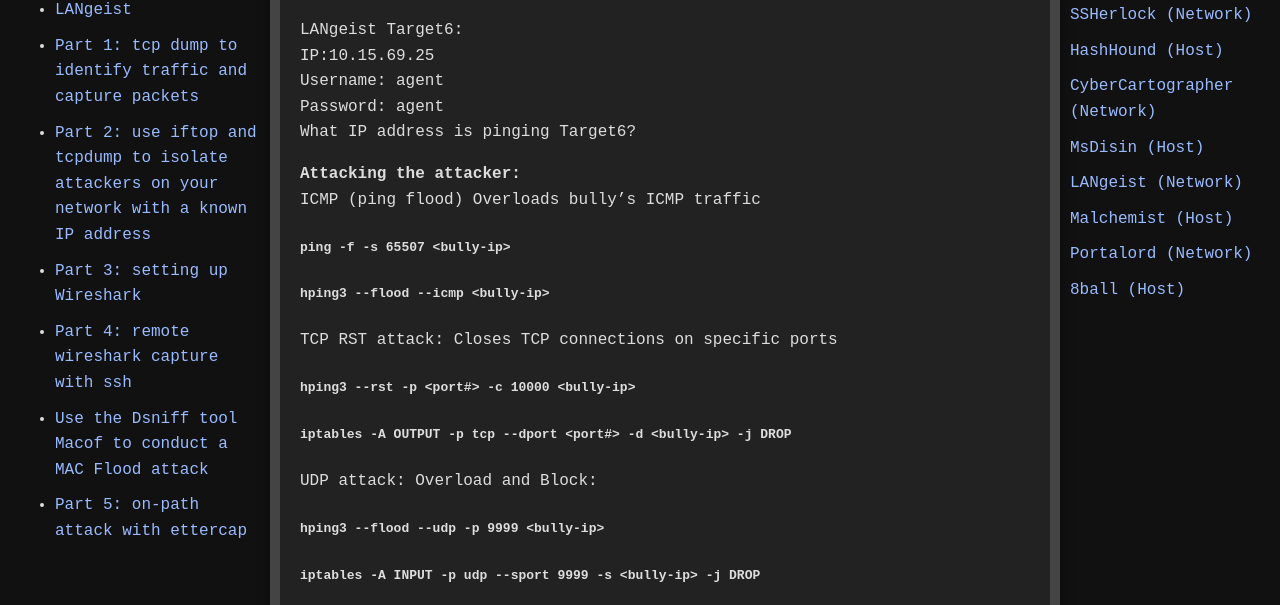
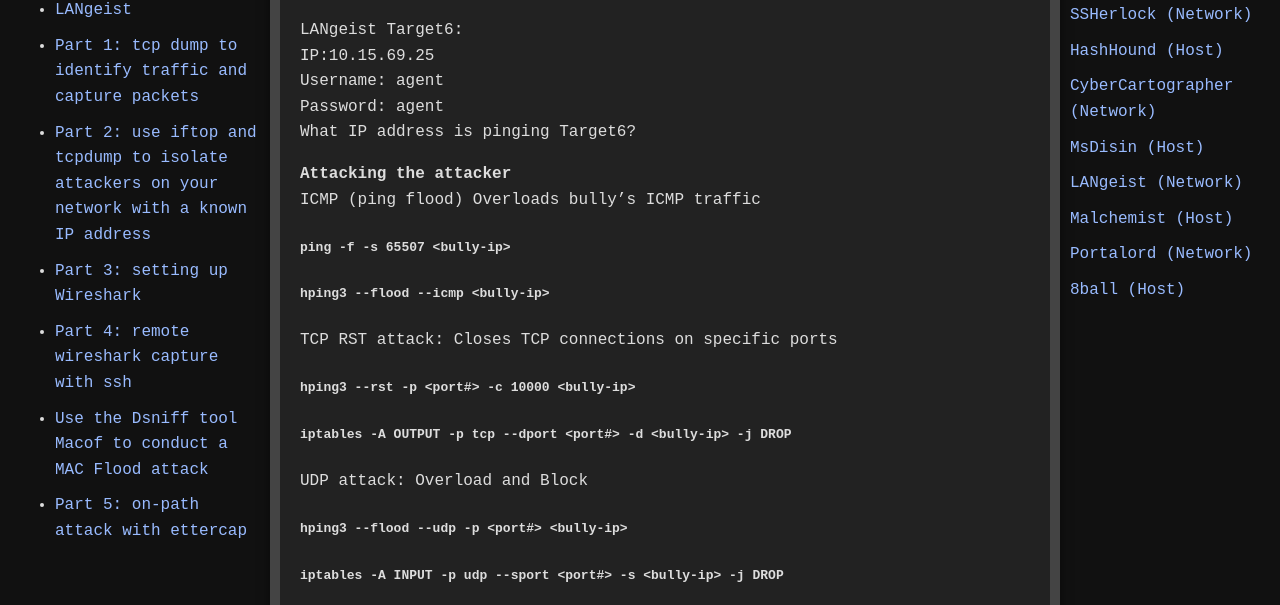
Before and after one commit to jboyce1/ppsCTF, a Jekyll site: the page built from classes/LANgeist/LANgeist.md, in a window 1280 px wide and 900 px high, scrolled down 12667 px, cut to the strip 95-700 px from the top of the window. Built offline with Jekyll 4.4.1, drawn with Linux system fonts in a browser that asks for light colours.

Commit message:
Update LANgeist.md

```diff
--- a/classes/LANgeist/LANgeist.md
+++ b/classes/LANgeist/LANgeist.md
@@ -304,7 +304,7 @@
 Password: agent
 What IP address is pinging Target6?
 
-**Attacking the attacker:**
+**Attacking the attacker**
 ICMP (ping flood)	Overloads bully’s ICMP traffic
 #### `ping -f -s 65507 <bully-ip>`
 #### `hping3 --flood --icmp <bully-ip>`
@@ -313,9 +313,9 @@
 #### `hping3 --rst -p <port#> -c 10000 <bully-ip>`
 #### `iptables -A OUTPUT -p tcp --dport <port#> -d <bully-ip> -j DROP`
 
-UDP attack: Overload and Block:
-#### `hping3 --flood --udp -p 9999 <bully-ip>`
-#### `iptables -A INPUT -p udp --sport 9999 -s <bully-ip> -j DROP`
+UDP attack: Overload and Block
+#### `hping3 --flood --udp -p <port#> <bully-ip>`
+#### `iptables -A INPUT -p udp --sport <port#> -s <bully-ip> -j DROP`
 
 
 <div style="text-align: center;">
```
